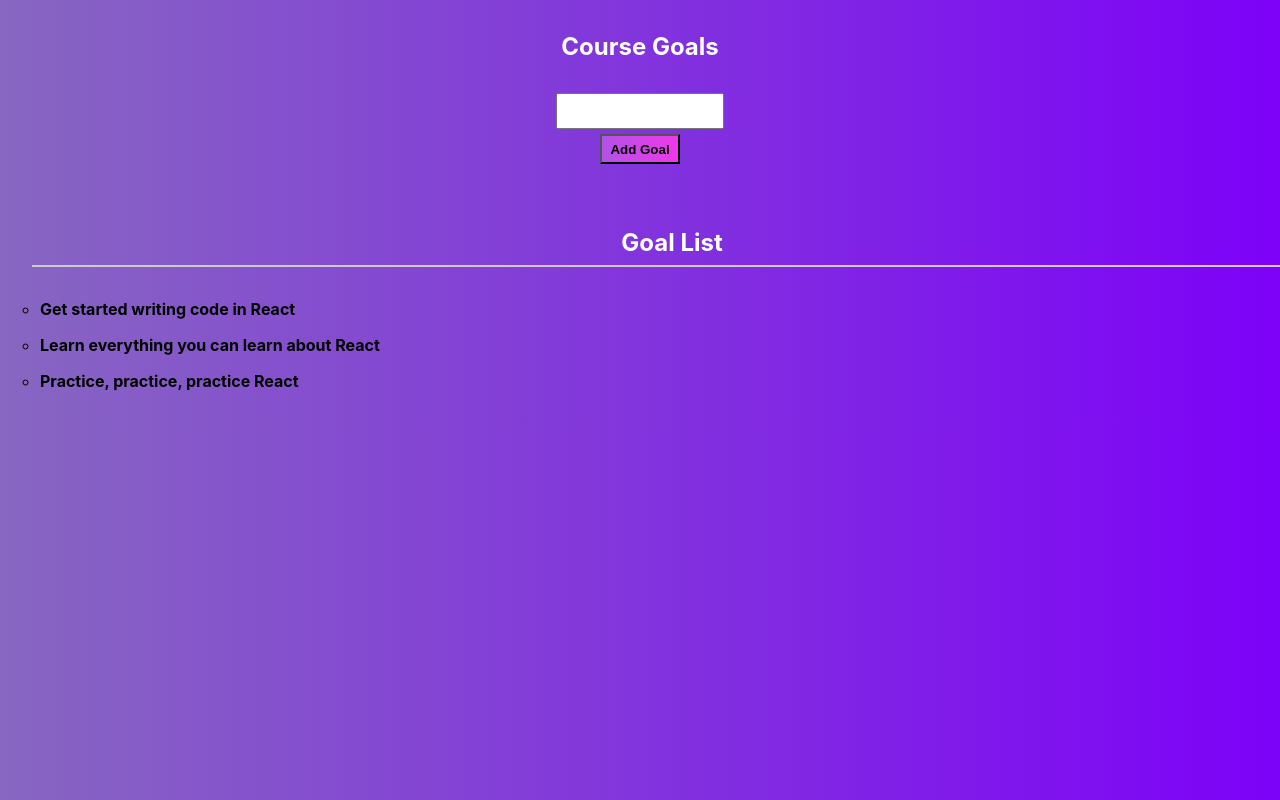
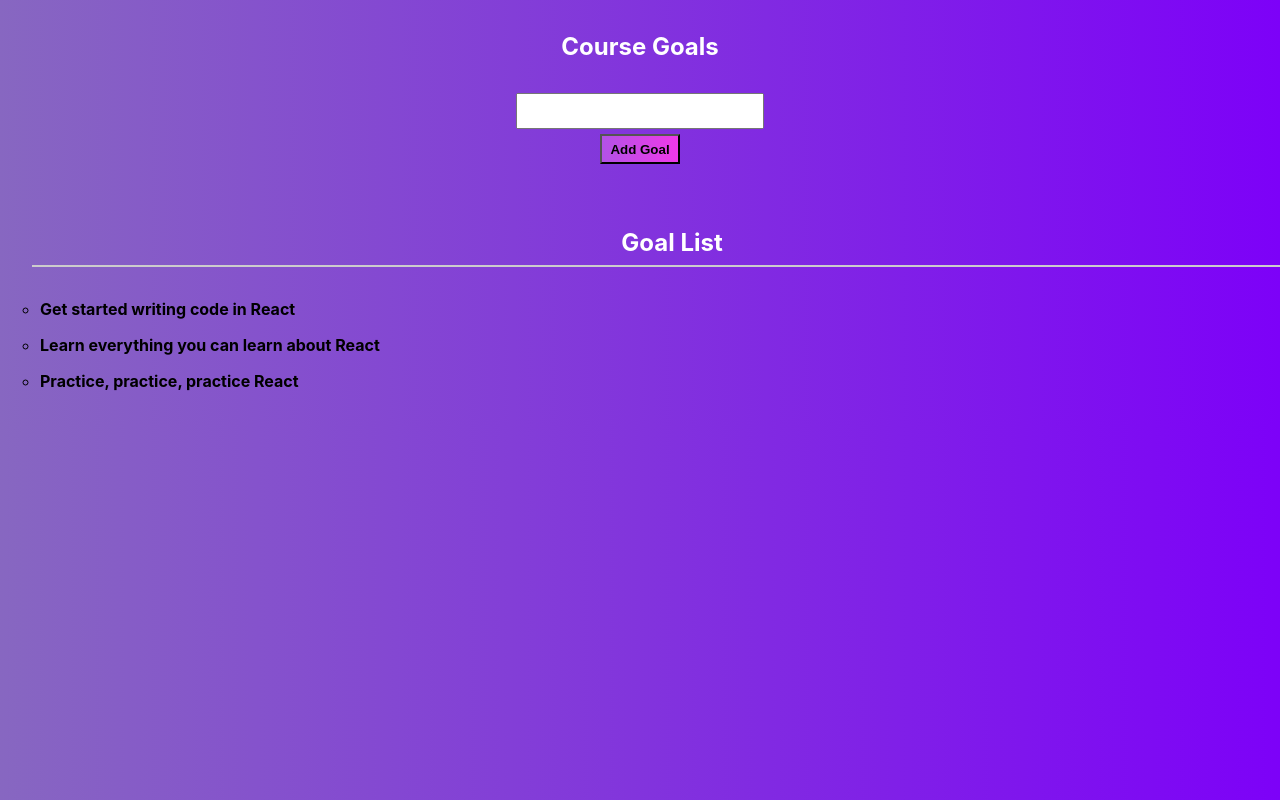
Before and after one commit to jrletner/my-react-app, a React (Create React App) app: page / in a window 1280 px wide. Shown: the top 800 px of the page. Built offline with nearby package versions, Linux system fonts and the light colour scheme.

Commit message:
style: Increase width of input field in NewGoal component

```diff
--- a/src/components/NewGoal/NewGoal.css
+++ b/src/components/NewGoal/NewGoal.css
@@ -25,5 +25,5 @@
 .new-goal input {
   font: inherit;
   height: 30px;
-  width: 10rem;
+  width: 15rem;
 }
```
